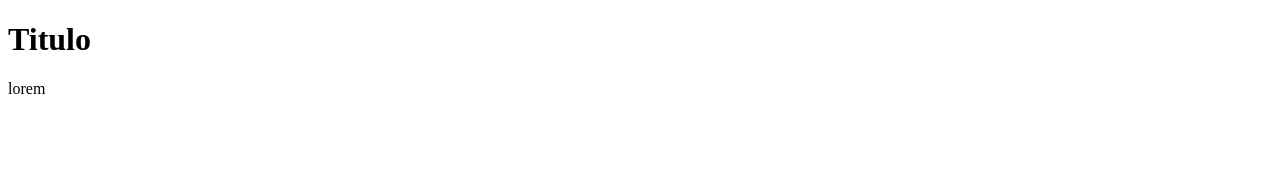
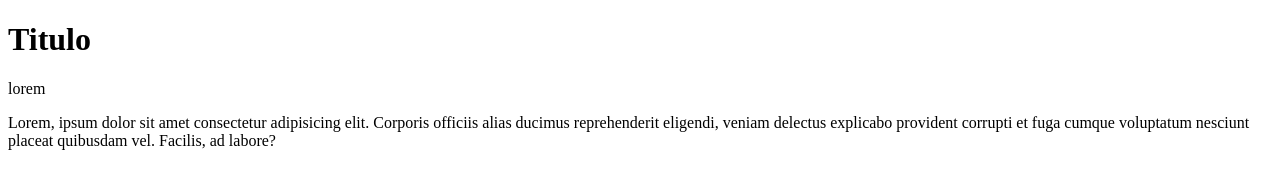
Before and after one commit to SimonLagan/project-web-c, a plain HTML site: page index.html in a window 1280 px wide. Drawn offline with Linux system fonts and the light colour scheme.

Commit message:
agregando segundo parrafo

```diff
--- a/index.html
+++ b/index.html
@@ -1,12 +1,18 @@
 <!DOCTYPE html>
 <html lang="en">
+
 <head>
     <meta charset="UTF-8">
     <meta name="viewport" content="width=device-width, initial-scale=1.0">
     <title>Document</title>
 </head>
+
 <body>
     <h1>Titulo</h1>
     <p>lorem</p>
+    <p>Lorem, ipsum dolor sit amet consectetur adipisicing elit. Corporis officiis alias ducimus reprehenderit eligendi,
+        veniam delectus explicabo provident corrupti et fuga cumque voluptatum nesciunt placeat quibusdam vel. Facilis,
+        ad labore?</p>
 </body>
+
 </html>
```
